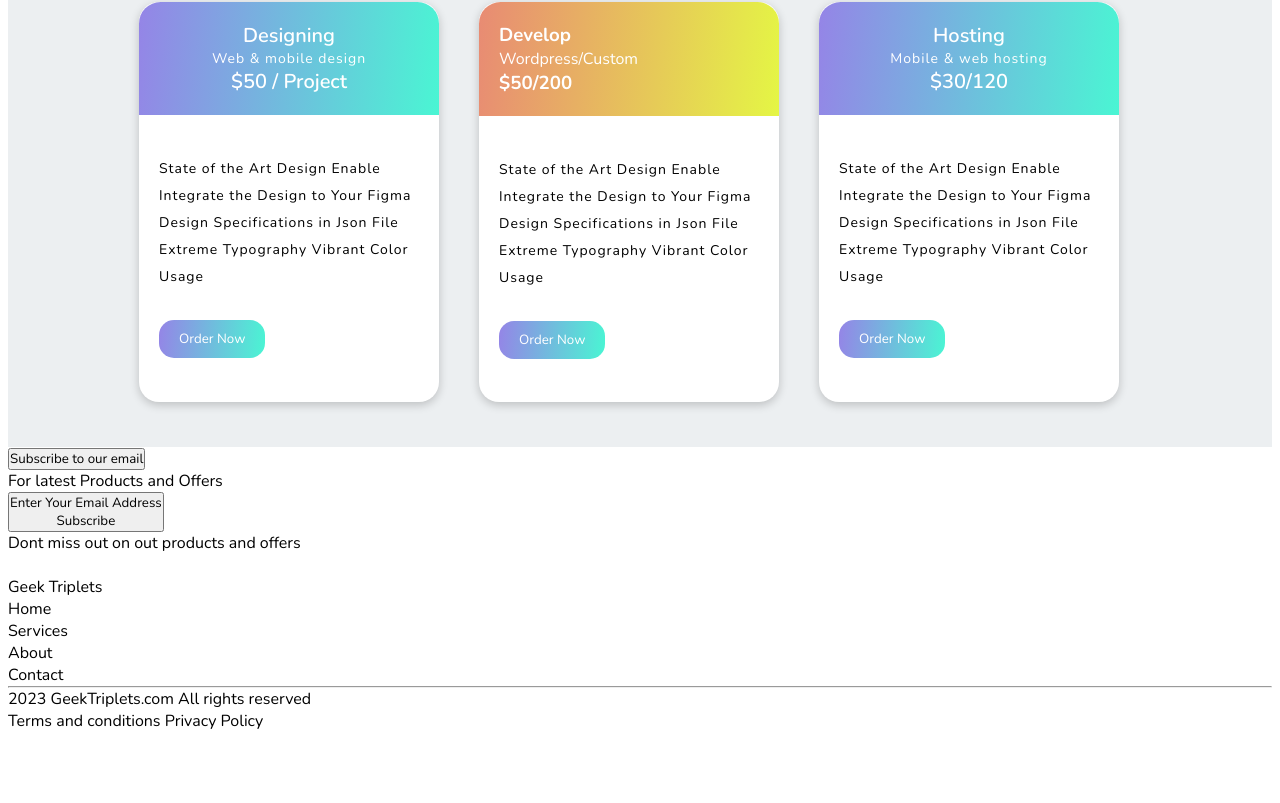
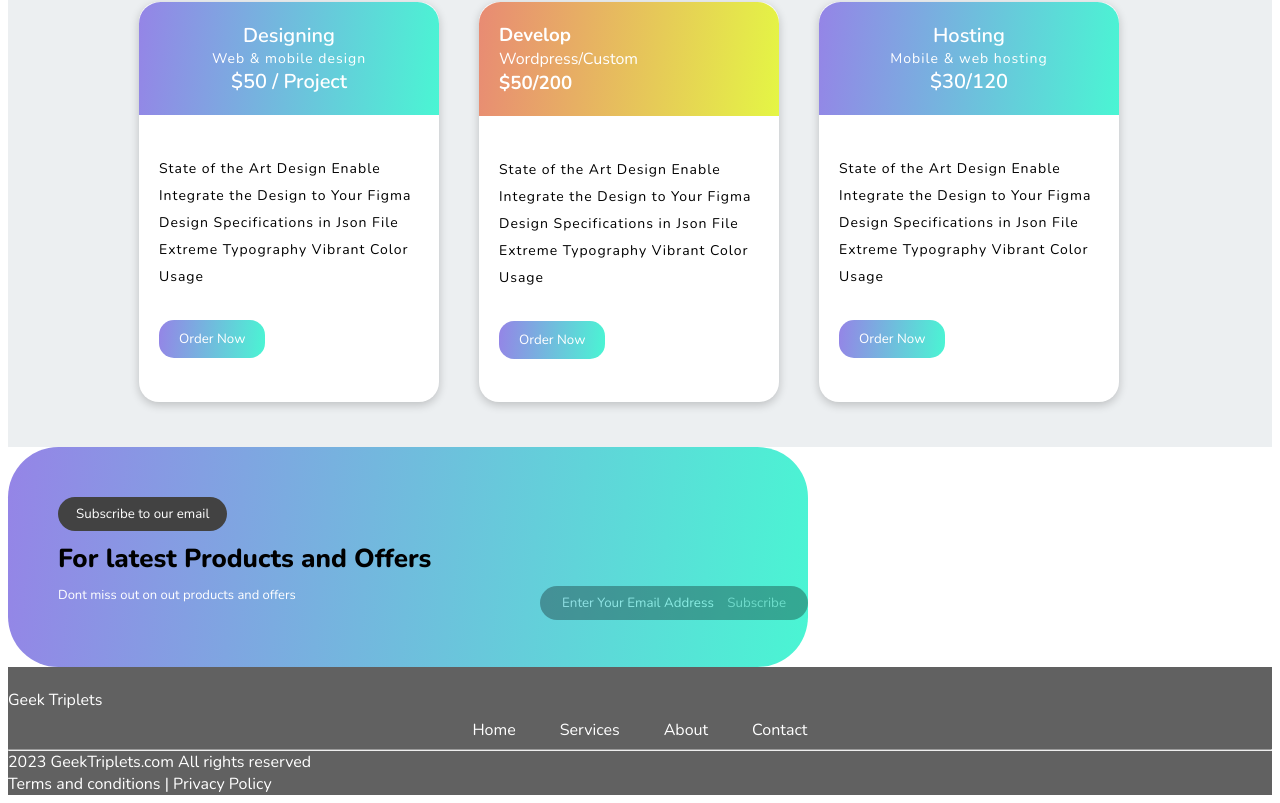
Before and after one commit to oyesa/3Frames, an Angular app: page / in a window 1280 px wide. Shown: the part 4116-4919 px from the top of the page. Before the commit the page ends 4856 px from the top, so only its background shows below. Built offline with nearby package versions, Linux system fonts and the light colour scheme.

Commit message:
style footer

```diff
--- a/src/app/footer/footer.component.css
+++ b/src/app/footer/footer.component.css
@@ -9,3 +9,81 @@
   /* font-family: 'Poppins', sans-serif; */
   font-family: 'Nunito', sans-serif;
 }
+
+
+.foot0{
+  height: 200px;
+  width: 800px;
+  border-radius: 20px;
+  padding-top: 20px;
+  border-radius: 50.41px;
+  background: var(--Button-Color, linear-gradient(96deg, rgba(127, 80, 226, 0.77) -10.44%, rgba(11, 255, 196, 0.77) 108.53%, rgba(11, 255, 196, 0.77) 108.54%));
+}
+
+.ft{
+  font-size: 13px !important;
+  font-weight: 300 !important;
+  color: #fff;
+}
+
+.foot0 p{
+  font-size: 26px;
+  font-weight: 800;
+  padding-left: 50px;
+  padding-bottom: 10px;
+}
+
+.foot-btn1{
+  padding: 8px 18px;
+  margin-left: 50px;
+  margin-top: 30px;
+  margin-bottom: 10px;
+  border: none;
+  /* display: flex;
+  justify-content: flex-end; */
+  border-radius: 25.205px;
+  background: var(--Content-and-navbar-content-color, #424242);
+  color: #fff;
+}
+
+.foot-btn2{
+  color: #fff;
+  padding: 8px 22px;
+  border-radius: 25.205px;
+  opacity: 0.3;
+  background: var(--Text-and-button-color, #000);
+  float: right;
+  right: 150%;
+  border: none;
+}
+
+.foot-btn2 span{
+  padding-left: 10px;
+  opacity: 0.7;
+  background: var(--Text-and-button-color, #000);
+  /* width: 10px;
+  height: 10px;
+  border-radius: 20px; */
+}
+
+.foot1{
+  background: #616161;
+  color: #fff;
+}
+
+/* footer p{
+  padding-top: 10px;
+} */
+
+.foot-p{
+  left: 70%;
+}
+
+.nav-links ul li{
+  list-style: none;
+  display: inline-block;
+  padding: 8px 22px;
+  position: relative;
+  flex: 1;
+  left: 35%;
+}
--- a/src/app/footer/footer.component.html
+++ b/src/app/footer/footer.component.html
@@ -1,9 +1,9 @@
 
 <div class="foot0">
-<button>Subscribe to our email</button>
+<button class="foot-btn1">Subscribe to our email</button>
 <p>For latest Products and Offers</p>
-<button>Enter Your Email Address <p>Subscribe</p></button>
-<p>Dont miss out on out products and offers</p>
+<button class="foot-btn2">Enter Your Email Address <span>Subscribe</span> </button>
+<p class="ft">Dont miss out on out products and offers</p>
 </div>
 <div class="foot1">
   <footer>
@@ -28,7 +28,7 @@
 
     <div>
       <p>2023 GeekTriplets.com  All rights reserved</p>
-      <p>Terms and conditions Privacy Policy </p>
+      <p class="foot-p">Terms and conditions | Privacy Policy </p>
     </div>
   </footer>
 </div>
--- a/src/app/navbar/navbar.component.css
+++ b/src/app/navbar/navbar.component.css
@@ -27,15 +27,17 @@ nav {
 /* nav img {
   width: 100px;
 } */
-.nav-links {
+/* .nav-links {
   flex: 1;
   text-align: center;
-}
+} */
 .nav-links {
   list-style: none;
   display: inline-block;
   padding: 8px 12px;
   position: relative;
+  flex: 1;
+  text-align: center;
 }
 .nav-links ul li {
   list-style: none;
```
